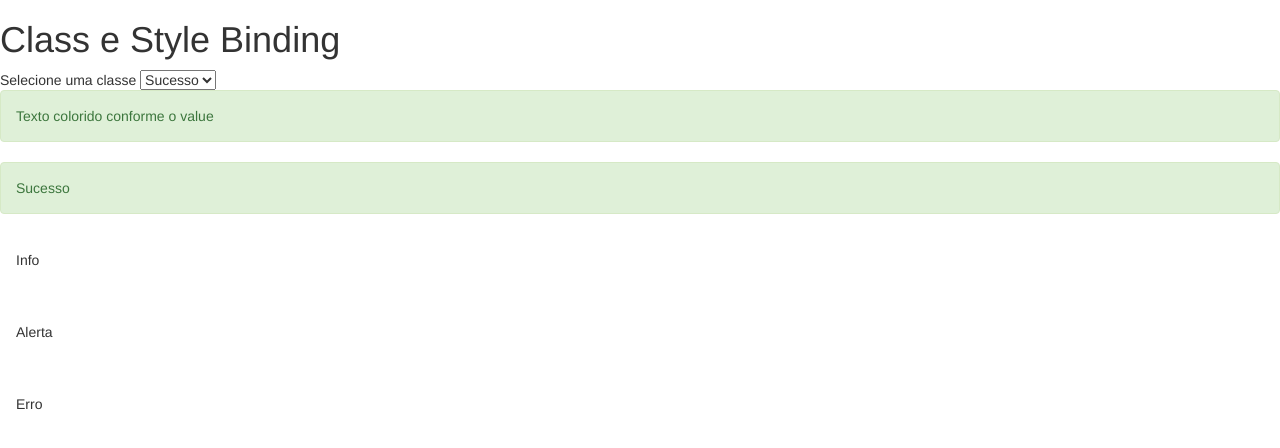
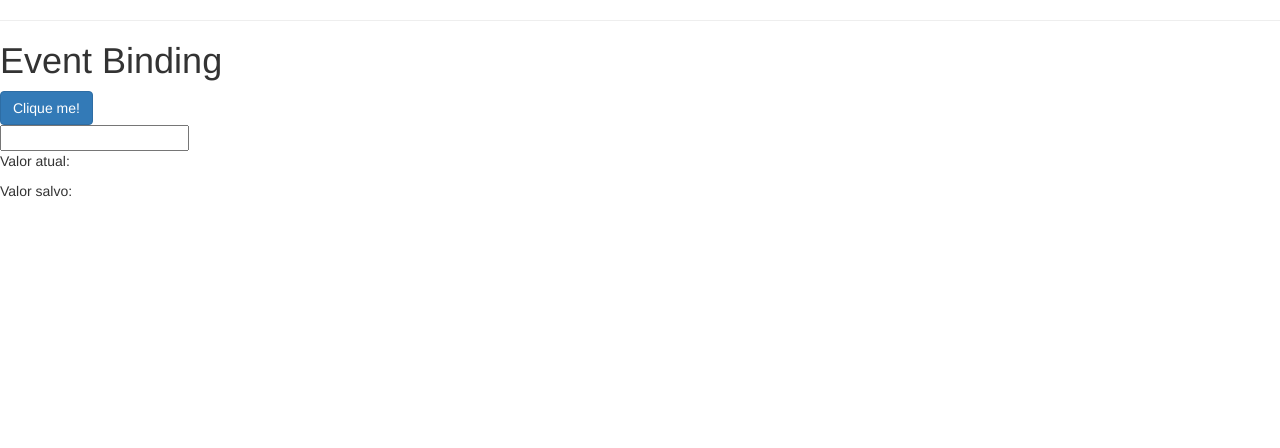
Before and after one commit to Jo40519/estudosAngular, an Angular app in the folder projetoEstudo/: page / in a window 1280 px wide. Shown: the top 448 px of the page. Built offline with nearby package versions, Linux system fonts and the light colour scheme.

Commit message:
Vendo Event Binding

```diff
--- a/projetoEstudo/src/app/data-binding/data-binding.component.html
+++ b/projetoEstudo/src/app/data-binding/data-binding.component.html
@@ -1,4 +1,4 @@
-<h1>Class e Style Binding</h1>
+<!-- <h1>Class e Style Binding</h1>
 <div>
   Selecione uma classe
   <select #classe (change)="(0)">
@@ -40,4 +40,22 @@
   >
     Erro
   </div>
-</div>
+</div> -->
+
+<hr />
+
+<h1>Event Binding</h1>
+
+<button (click)="botaoClicado()" class="btn btn-primary">Clique me!</button>
+<br />
+
+<input
+  type="text"
+  (keyup)="onKeyUp($event)"
+  (keyup.enter)="salvarValor(campoInput.value)"
+  (blur)="salvarValor(campoInput.value)"
+  #campoInput
+/>
+
+<p>Valor atual: {{ valorAtual }}</p>
+<p>Valor salvo: {{ valorSalvo }}</p>
--- a/projetoEstudo/src/app/data-binding/data-binding.component.ts
+++ b/projetoEstudo/src/app/data-binding/data-binding.component.ts
@@ -6,10 +6,23 @@ import { Component, OnInit } from '@angular/core';
   styleUrls: ['./data-binding.component.css']
 })
 export class DataBindingComponent implements OnInit {
-
+  public valorAtual: string = '';
+  public valorSalvo: string =''
   constructor() { }
 
   ngOnInit() {
   }
 
+  botaoClicado() {
+    alert('Clicado')
+  }
+
+  onKeyUp(evento: KeyboardEvent) {
+    console.log()
+    this.valorAtual = (<HTMLInputElement>evento.target).value
+  }
+
+  salvarValor(valor: string) {
+    this.valorSalvo = valor
+  }
 }
```
